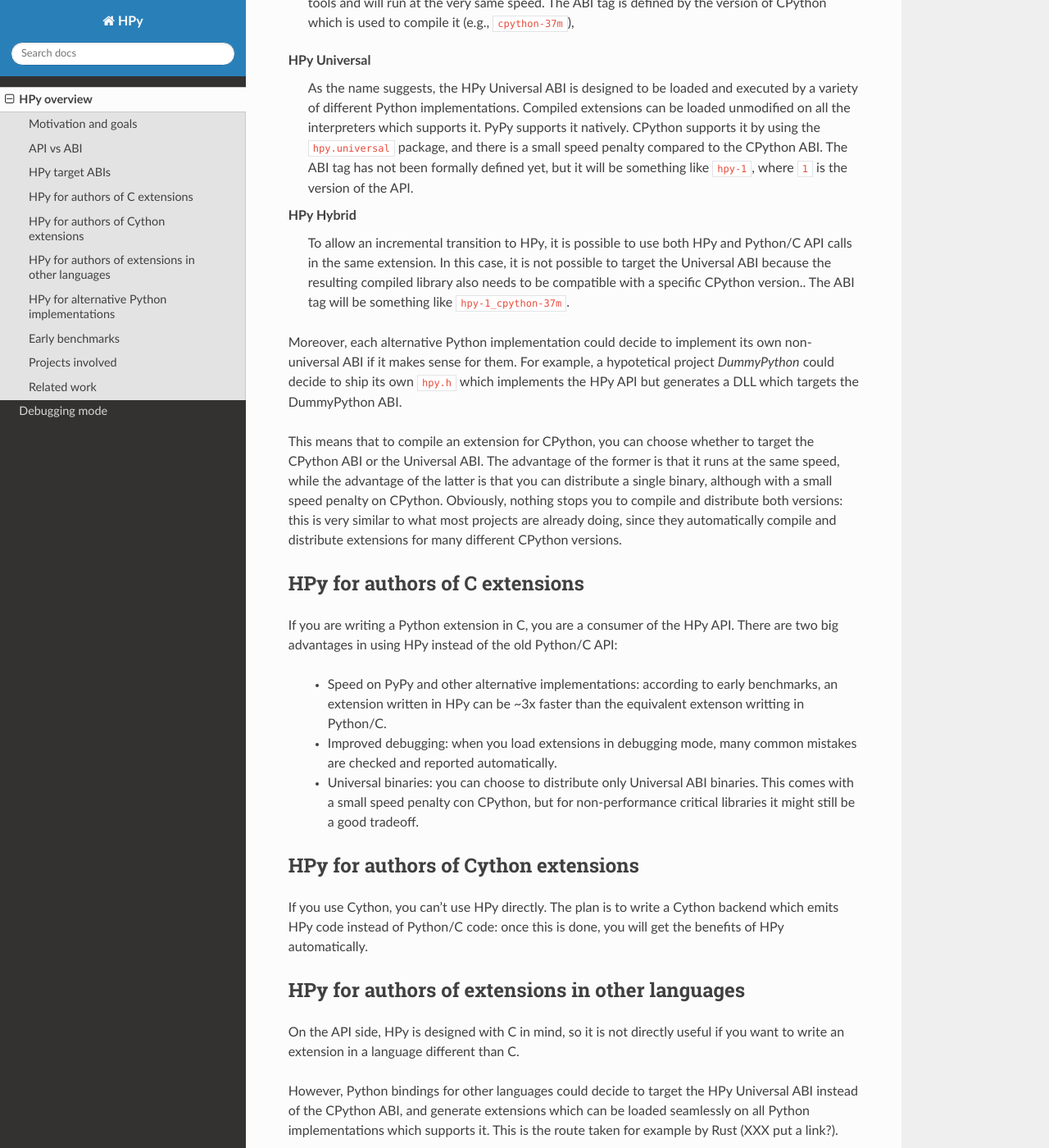
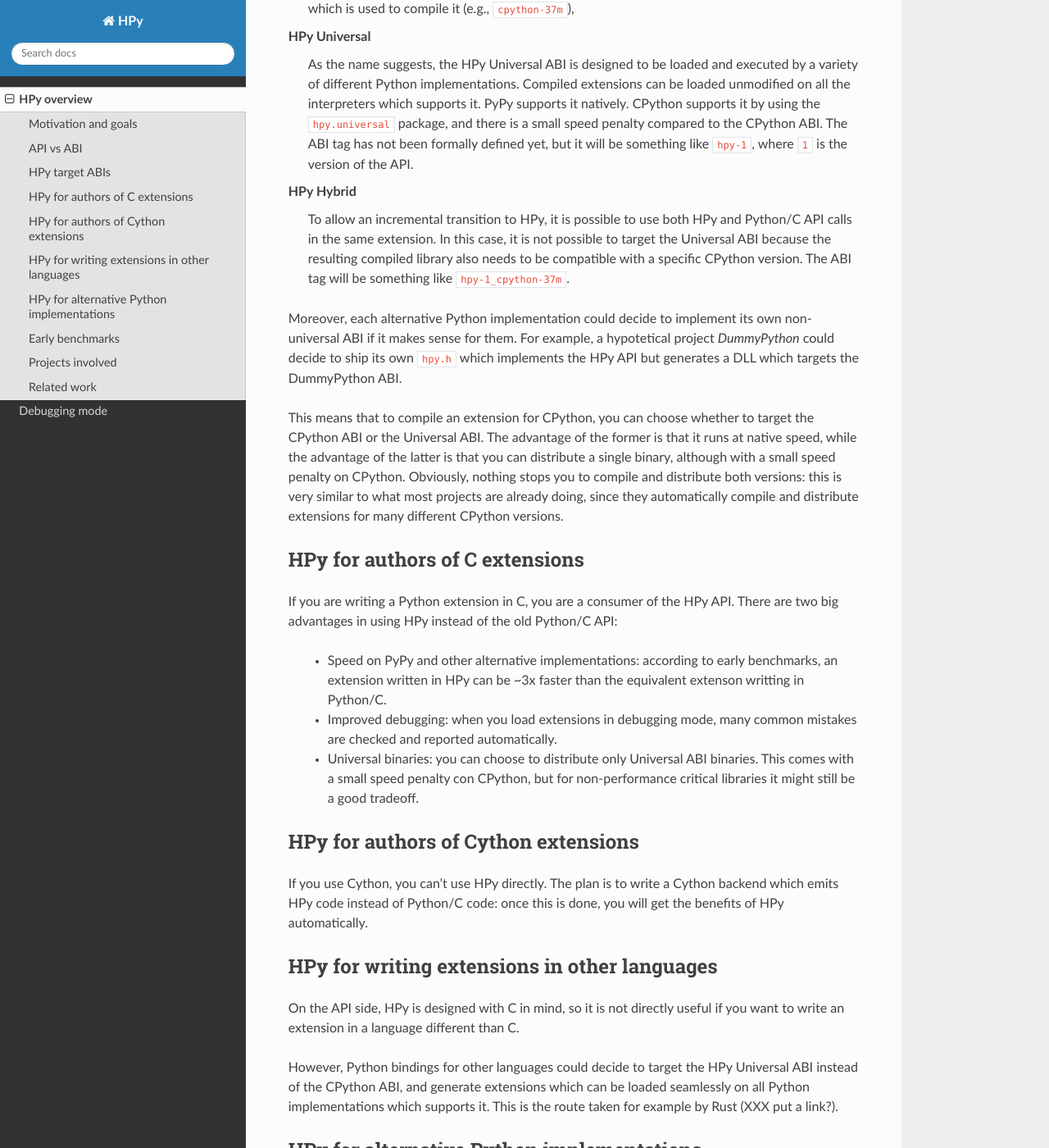
Before and after one commit to hpyproject/hpy, a Sphinx documentation site: the page built from docs/overview.rst, in a window 1280 px wide and 1400 px high, scrolled down 2563 px. Shown: the whole window at 82% size. Built offline with Sphinx 7.4.7 and the Read the Docs theme 2.0.0, drawn with Linux system fonts in a browser that asks for light colours; some of the changed text lies outside the part shown.

Commit message:
typos and tweaks

```diff
--- a/docs/overview.rst
+++ b/docs/overview.rst
@@ -134,7 +134,6 @@
 different ABIs:
 
 CPython
-
   In this mode, HPy is implemented as a set of C macros and ``static inline``
   functions which translate the HPy API into the CPython API at compile
   time. The result is a compiled extension which is indistinguishable from a
@@ -155,7 +154,7 @@
   To allow an incremental transition to HPy, it is possible to use both HPy
   and Python/C API calls in the same extension. In this case, it is not
   possible to target the Universal ABI because the resulting compiled library
-  also needs to be compatible with a specific CPython version.. The ABI tag
+  also needs to be compatible with a specific CPython version. The ABI tag
   will be something like ``hpy-1_cpython-37m``.
 
 Moreover, each alternative Python implementation could decide to implement its
@@ -165,7 +164,7 @@
 
 This means that to compile an extension for CPython, you can choose whether to
 target the CPython ABI or the Universal ABI. The advantage of the former is
-that it runs at the same speed, while the advantage of the latter is that you
+that it runs at native speed, while the advantage of the latter is that you
 can distribute a single binary, although with a small speed penalty on
 CPython.  Obviously, nothing stops you to compile and distribute both
 versions: this is very similar to what most projects are already doing, since
@@ -200,7 +199,7 @@
 will get the benefits of HPy automatically.
 
 
-HPy for authors of extensions in other languages
+HPy for writing extensions in other languages
 -------------------------------------------------
 
 On the API side, HPy is designed with C in mind, so it is not directly useful
```
Also changed, not shown: other parts of docs/overview.rst (+5 -5 lines).
